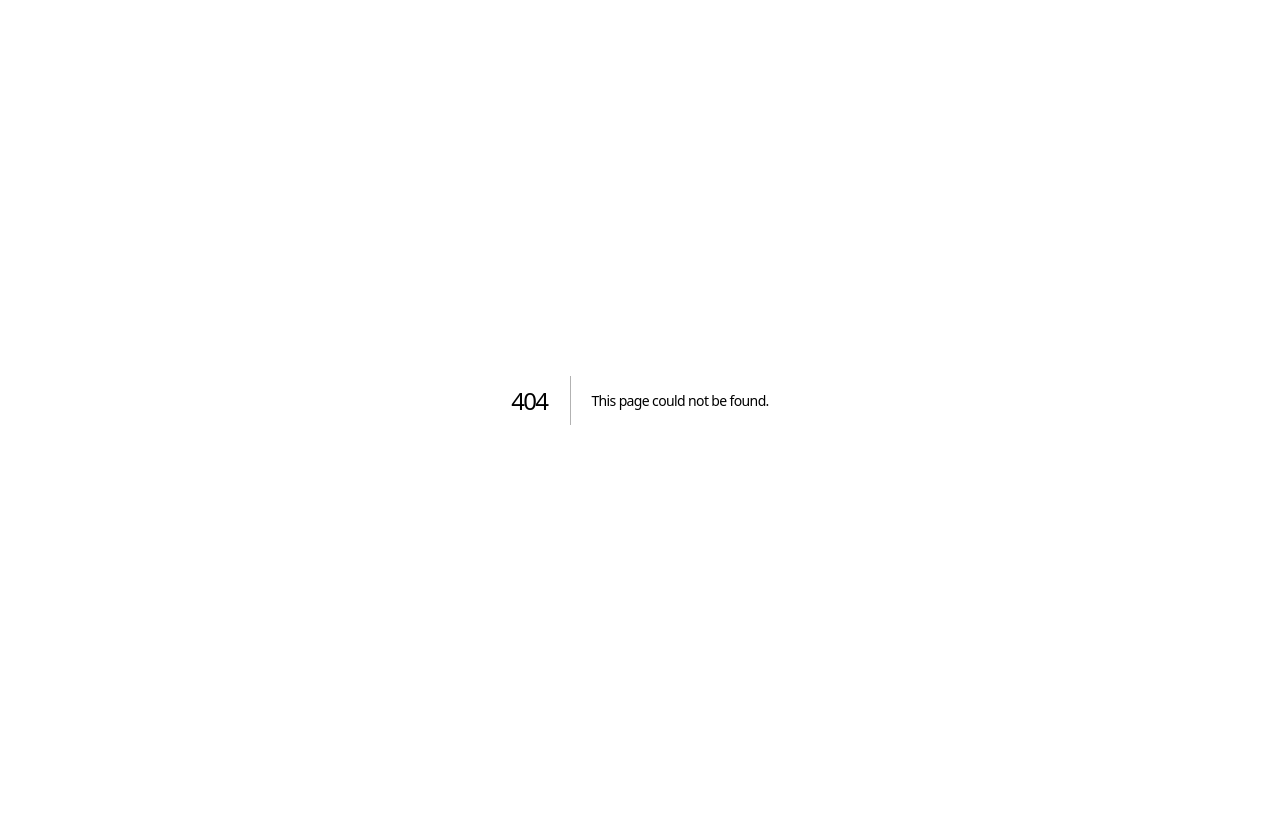
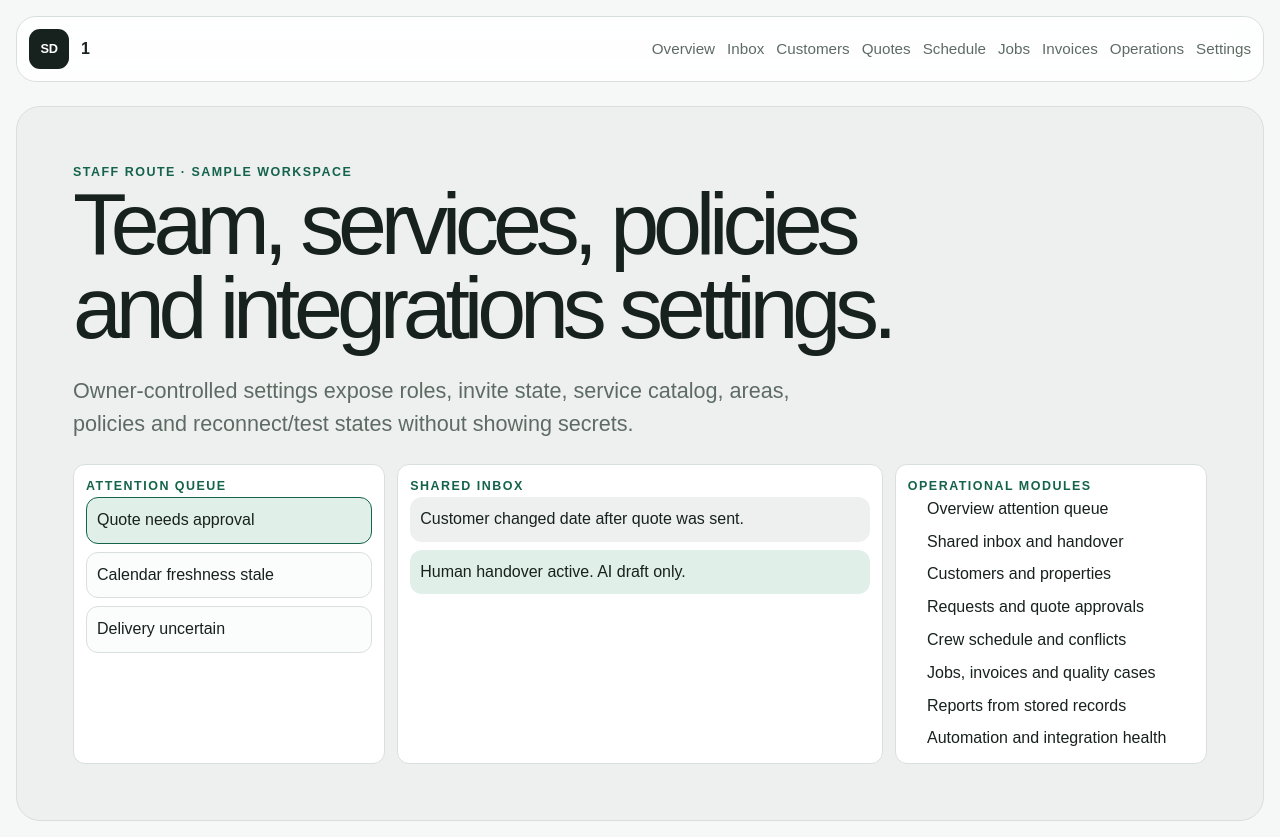
Before and after one commit to SaamVR/ServiceDesk, a Next.js app: page /app/1/settings in a window 1280 px wide. Before the commit this address had no page. Before the commit the page ends 800 px from the top, so only its background shows below. Built offline with nearby package versions, Linux system fonts and the light colour scheme.

Commit message:
feat: add staff settings route

```diff
--- /dev/null
+++ b/src/app/app/[workspace]/settings/page.tsx
@@ -0,0 +1,14 @@
+import { OperationalRoute } from "@/features/operations/OperationalRoute";
+
+export default async function StaffSettingsPage({ params }: { params: Promise<{ workspace: string }> }) {
+  const { workspace } = await params;
+
+  return (
+    <OperationalRoute
+      surface="staff"
+      workspaceLabel={workspace}
+      title="Team, services, policies and integrations settings."
+      description="Owner-controlled settings expose roles, invite state, service catalog, areas, policies and reconnect/test states without showing secrets."
+    />
+  );
+}
```
